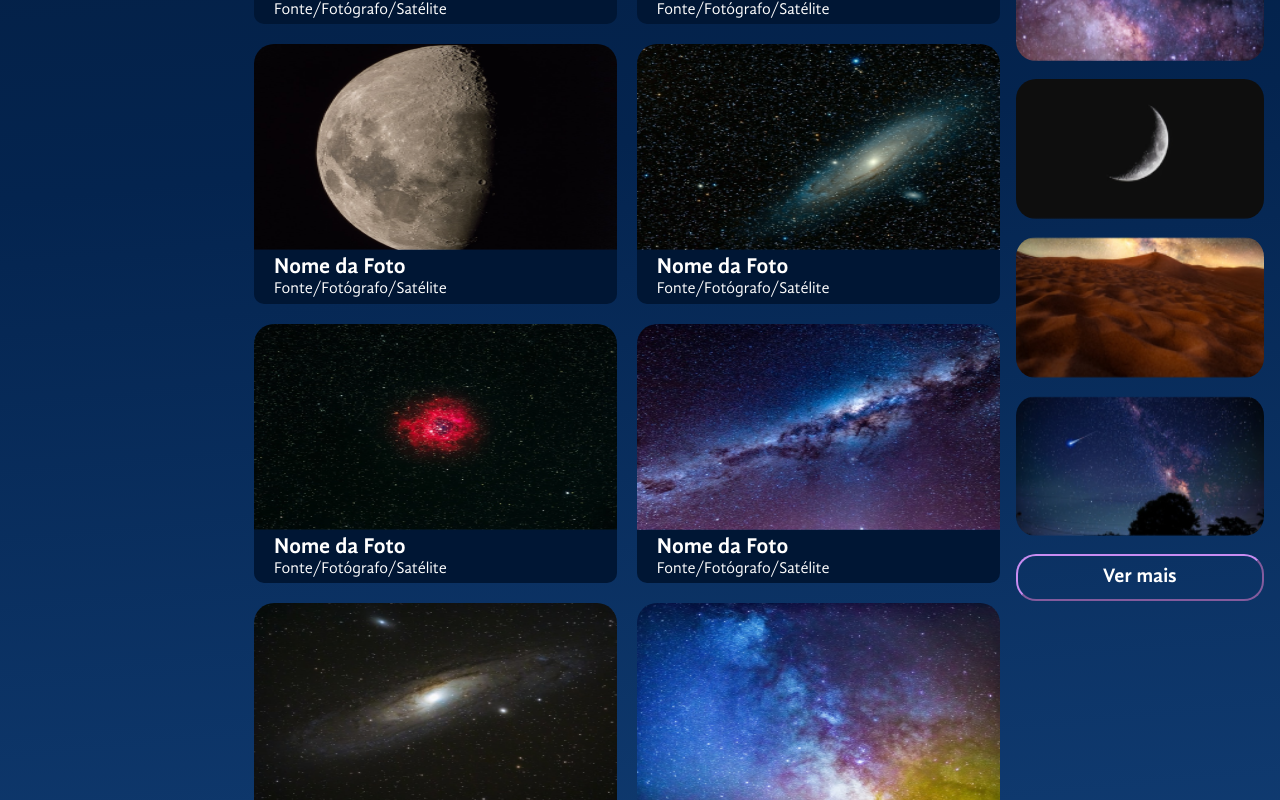
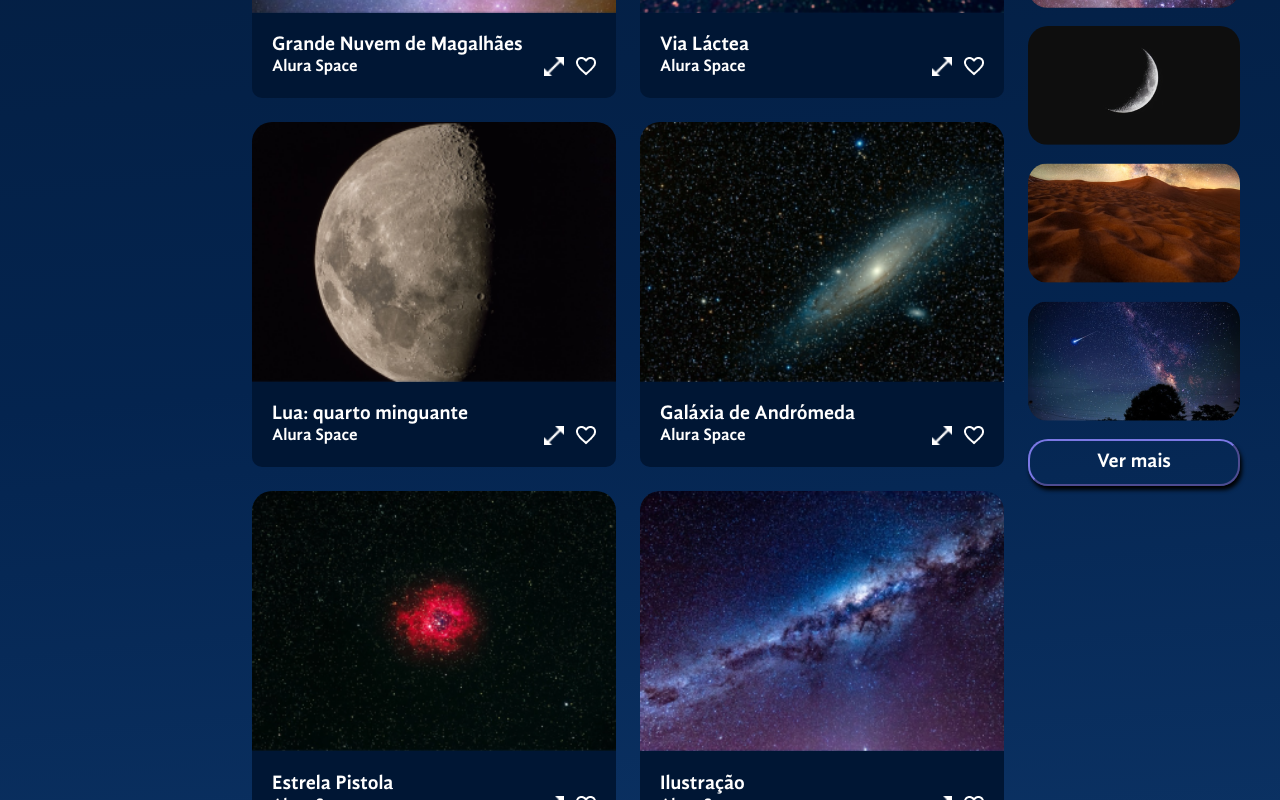
Before and after one commit to vinicius-crispim/space-app, a React (Vite) app: page / in a window 1280 px wide. Shown: the part 880-1680 px from the top of the page. Built offline with nearby package versions, Linux system fonts and the light colour scheme.

Commit message:
Adicionando arquivos json

```diff
--- a/src/App.jsx
+++ b/src/App.jsx
@@ -1,4 +1,5 @@
 import { styled } from "styled-components"
+import { useState } from "react"
 import EstilosGlobais from "./componentes/EstilosGlobais"
 import Header from "./componentes/Header"
 import BarraLateral from "./componentes/BarraLateral"
@@ -6,7 +7,7 @@ import ImagemDestaque from "./componentes/ImagemDestaque"
 import TagsSection from "./componentes/TagsSection"
 import Galeria from "./componentes/Galeria"
 import Footer from "./componentes/Footer"
-
+import fotos from './fotos.json'
 const FundoGradiente = styled.div`
   background: linear-gradient(174.61deg, #041833 4.16%, #04244F 48%, #154580 96.76%);
   min-height: 100vh;
@@ -14,67 +15,78 @@ const FundoGradiente = styled.div`
 `
 const MainContainer =styled.main`
   display: grid;
-  grid-template-columns: 210px auto;
+  grid-template-columns: 200px auto;
   align-items: top;
   gap: 12px;
 `
 
 const AppContainer =styled.div`
- padding: 0 2rem;
+ margin: 0 2.5rem;
 `
 
+
 const galeria =
-  {
-    galeriaGeral : [
-      {
+{
+  galeriaGeral : [
+    {
         nomeFoto: 'Nome da Foto',
         informacoesFoto: 'Fonte/Fotógrafo/Satélite',
-        foto: '/imagens/galeria/foto-1.png'
+        foto: '/imagens/galeria/foto-1.png',
+        favorito: false
       },
       {
         nomeFoto: 'Nome da Foto',
         informacoesFoto: 'Fonte/Fotógrafo/Satélite',
-        foto: '/imagens/galeria/foto-2.png'
+        foto: '/imagens/galeria/foto-2.png',
+        favorito: false
       },
       {
         nomeFoto: 'Nome da Foto',
         informacoesFoto: 'Fonte/Fotógrafo/Satélite',
-        foto: '/imagens/galeria/foto-3.png'
+        foto: '/imagens/galeria/foto-3.png',
+        favorito: false
       },
       {
         nomeFoto: 'Nome da Foto',
         informacoesFoto: 'Fonte/Fotógrafo/Satélite',
-        foto: '/imagens/galeria/foto-4.png'
+        foto: '/imagens/galeria/foto-4.png',
+        favorito: false
       },
       {
         nomeFoto: 'Nome da Foto',
         informacoesFoto: 'Fonte/Fotógrafo/Satélite',
-        foto: '/imagens/galeria/foto-5.png'
+        foto: '/imagens/galeria/foto-5.png',
+        favorito: false
       },
       {
         nomeFoto: 'Nome da Foto',
         informacoesFoto: 'Fonte/Fotógrafo/Satélite',
-        foto: '/imagens/galeria/foto-6.png'
+        foto: '/imagens/galeria/foto-6.png',
+        favorito: false
       },
       {
         nomeFoto: 'Nome da Foto',
         informacoesFoto: 'Fonte/Fotógrafo/Satélite',
-        foto: '/imagens/galeria/foto-7.png'
+        foto: '/imagens/galeria/foto-7.png',
+        favorito: false
       },
       {
         nomeFoto: 'Nome da Foto',
         informacoesFoto: 'Fonte/Fotógrafo/Satélite',
-        foto: '/imagens/galeria/foto-8.png'
+        foto: '/imagens/galeria/foto-8.png',
+        favorito: false
       },
       {
         nomeFoto: 'Nome da Foto',
         informacoesFoto: 'Fonte/Fotógrafo/Satélite',
-        foto: '/imagens/galeria/foto-9.png'
+        foto: '/imagens/galeria/foto-9.png',
+        favorito: false
       },
       {
         nomeFoto: 'Nome da Foto',
         informacoesFoto: 'Fonte/Fotógrafo/Satélite',
-        foto: '/imagens/galeria/foto-10.png'
+        foto: '/imagens/galeria/foto-10.png',
+        favorito: false
       }
     ],
     galeriaPopulares: [
@@ -98,6 +110,8 @@ const galeria =
 
 
 function App() {
+  const [fotosGaleria, setFotosGaleria] = useState(fotos);
+  const [fotoFavoritada, setFotoFavoritada] = useState();
   return (
     <FundoGradiente>
       <EstilosGlobais/>
@@ -108,7 +122,7 @@ function App() {
         <div>
           <ImagemDestaque titulo='A galeria mais completa de fotos do espaço!' imagem='/src/assets/banner.png'/>
           <TagsSection />
-          <Galeria galeriaGeral={galeria.galeriaGeral} galeriaPopulares={galeria.galeriaPopulares}/>
+          <Galeria fotosGaleria={fotosGaleria} galeriaPopulares={galeria.galeriaPopulares}/>
         </div>
       </MainContainer>
       </AppContainer>
--- a/src/componentes/Botao/index.jsx
+++ b/src/componentes/Botao/index.jsx
@@ -4,11 +4,17 @@ const BotaoStyled = styled.button`
     padding: 10px;
     background-color: transparent;
     border-radius: 20px;
-    border-color: #C98CF1;
+    border-color: #7B78E5;
     color: #FFFFFF;
     font-size:20px;
     font-family: GandhiSansBold;
+    box-shadow: 2px 4px 4px #000000;
     cursor:pointer;
+
+    &:hover{
+        transition: .3s;
+        background-color: #7B78E5;
+    }
 `;
 
 const Botao = ({children}) => {
--- a/src/componentes/Footer/index.jsx
+++ b/src/componentes/Footer/index.jsx
@@ -9,12 +9,12 @@ const FooterStyled = styled.footer`
     justify-content: space-between;
     align-items: center;
     color: #FDFDFD;
+    margin-top: 36px;
 `
 
 const RedesSociaisStyled = styled.div`
     display: flex;
     gap: 16px;
-
     img {
         padding: 10px;
         border: 2px solid #FDFDFD;
--- a/src/componentes/Galeria/GaleriaGeral/GaleriaGeralCard/index.jsx
+++ b/src/componentes/Galeria/GaleriaGeral/GaleriaGeralCard/index.jsx
@@ -1,42 +1,120 @@
+import { useEffect, useState } from "react"
 import { styled } from "styled-components"
+import Botao from "../../../Botao"
 
-const GaleriaGeralCardStyled = styled.div`
+const GaleriaGeralCardStyled = styled.figure`
     display: flex;
     flex-grow: 1;
+    width:260px;
     flex-direction: column;
-    flex-wrap: wrap;
+    margin: 0;
     img{
+        min-height: 256px;
         border-top-right-radius: 20px;
         border-top-left-radius: 20px;
     }
-    `
-const Info = styled.div`
-    flex-grow: 1;
+`
+const Info = styled.figcaption`
+    display: flex;
+    height: 85px;
+    flex-wrap: wrap;
     border-bottom-right-radius: 10px;
     border-bottom-left-radius: 10px;
     background-color: #001634;
     justify-content: center;
     flex-direction: column;
-    padding: 5px 20px;
-    p{
+    padding: 20px;
+    box-sizing: border-box;
+
+    h3{
+        width: 80%;
+    }
+
+    h3, footer{
         color: #FFFFFF;
         padding: 0;
         margin: 0;
-        font-size: 16px;
+        font-size:20px;
+        font-family: GandhiSansBold;
     }
-    p:first-child{
-        font-size:22px;
-        font-family: GandhiSansBold;
+
+    div{
+        display: flex;
+        flex-wrap: wrap;
+        justify-content: space-between;
+    }
+
+    footer{
+        font-size: 17px;
+    }
+
+    button {
+        width: 20px;
+        height: 19px;
+        background-color: transparent;
+        background-size: cover;
+        cursor: pointer;
+        border: none;
     }
 `
 
-const GaleriaGeralCard = ({foto, nomeFoto, informacoesFoto}) => {
+const FavoritarStyled = styled.button`
+    background-image: ${props => props.$favorito ? 'url(/icones/favorito-ativo.png)' : 'url(/icones/favorito.png)'};
+    &:hover{
+        cursor: pointer;
+    }
+`
+const ExpandirStyled = styled.button`
+    background-image: url('/icones/expandir.png');
+    margin-right: 12px;
+    &:hover{
+        cursor: pointer;
+    }
+
+`
+
+
+
+const GaleriaGeralCard = ({foto}) => {
     return (
+        // <GaleriaGeralCardStyled>
+        //     <img src={foto.path}></img>
+        //     <Info>
+        //         <p>{foto.titulo}</p>
+        //         <div>
+        //             <p>{foto.fonte}</p>
+        //             <div>
+        //                 {/* <FavoritarStyled $favorito={card.favorito}
+        //                 onClick={() => {
+        //                     {card.favorito === true ? setCard({favorito : false})
+        //                         : setCard({favorito: true})
+        //                     };
+        //                     console.log(card)
+        //                 }}
+        //                 />
+        //                 <ExpandirStyled $backgroundImage='/icones/expandir.png' onClick={()=>{
+        //                     console.log('expandido')
+        //                 }}/> */}
+        //             </div>
+        //         </div>
+        //     </Info>
+        // </GaleriaGeralCardStyled>
         <GaleriaGeralCardStyled>
-            <img src={foto}></img>
+            <img src={foto.path} alt="Imagem da galeria" />
             <Info>
-                <p>{nomeFoto}</p>
-                <p>{informacoesFoto}</p>
+                <h3>{foto.titulo}</h3>
+                <div>
+                    <footer>{foto.fonte}</footer>
+                    <div>
+                        <ExpandirStyled/>
+                        <FavoritarStyled $favorito={foto.favorito} onClick={() =>{
+                            console.log('aq')
+                            foto.favorito = foto.favorito === true ? false : true ;
+                            console.log(foto)
+                        }}/>
+                    </div>
+
+                </div>
             </Info>
         </GaleriaGeralCardStyled>
     )
--- a/src/componentes/Galeria/GaleriaGeral/index.jsx
+++ b/src/componentes/Galeria/GaleriaGeral/index.jsx
@@ -4,19 +4,17 @@ import GaleriaGeralCard from "./GaleriaGeralCard";
 const GaleriaGeralStyled = styled.section`
     display: flex ;
     flex-wrap: wrap;
-    gap: 20px;
-    flex-grow: 1;
+    gap: 24px;
+    box-sizing: border-box;
+    margin-right: 24px;
 `
 
-const GaleriaGeral = ({galeriaGeral}) => {
+const GaleriaGeral = ({fotosGaleria = []}) => {
+    console.log('aaa', fotosGaleria)
     return (
         <GaleriaGeralStyled>
-            {/* {galeriaGeral.map((foto, index) => {
-                return (<img key={index} src={foto.foto} alt="Foto"/>)})
-            } */}
-            {galeriaGeral.map((texto) => {
-                console.log(texto)
-                return <GaleriaGeralCard foto={texto.foto} nomeFoto={texto.nomeFoto} informacoesFoto={texto.informacoesFoto}/>
+            {fotosGaleria.map((foto, index) => {
+                return <GaleriaGeralCard key={index} foto={foto}/>
             })}
         </GaleriaGeralStyled>
     )
--- a/src/componentes/Galeria/GaleriaPopulares/index.jsx
+++ b/src/componentes/Galeria/GaleriaPopulares/index.jsx
@@ -5,14 +5,14 @@ const GaleriaPopularesStyled = styled.section`
     display: flex ;
     flex-direction: column;
     gap: 18px;
-
+    box-sizing: border-box;
     img {
         border-radius: 20px;
     }
 
 `
 
-const GaleriaPopulares = ({galeriaPopulares}) => {
+const GaleriaPopulares = ({galeriaPopulares = []}) => {
     return (
         <GaleriaPopularesStyled>
             {galeriaPopulares.map((foto, index) => <img key={index} src={foto.foto}
--- a/src/componentes/Galeria/index.jsx
+++ b/src/componentes/Galeria/index.jsx
@@ -5,10 +5,7 @@ import GaleriaGeral from "./GaleriaGeral";
 import GaleriaPopulares from "./GaleriaPopulares";
 const GaleriaStyled = styled.div`
     display: grid;
-    grid-template-columns : 75% 25%;
-    gap: 16px;
-
-    margin: 24px 0;
+    grid-template-columns : auto auto;
 
     div h2{
         color: #7B78E5;
@@ -23,12 +20,14 @@ const GaleriaStyled = styled.div`
     }
 `
 
-const Galeria = ({galeriaGeral, galeriaPopulares}) => {
+const Galeria = ({fotosGaleria = [], galeriaPopulares = []}) => {
+    console.log(fotosGaleria)
+
     return (
         <GaleriaStyled>
             <div>
                 <h2>Navegue pela galeria!</h2>
-                <GaleriaGeral galeriaGeral={galeriaGeral}/>
+                <GaleriaGeral fotosGaleria={fotosGaleria}/>
             </div>
             <div>
                 <h2>Populares</h2>
--- /dev/null
+++ b/src/fotos.json
@@ -0,0 +1,82 @@
+[
+    {
+      "titulo": "Grande Nuvem de Magalhães",
+      "fonte": "Alura Space",
+      "path": "/imagens/galeria/foto-1.png",
+      "id": "1",
+      "tagId": 2,
+      "favorito": false
+    },
+    {
+      "titulo": "Via Láctea",
+      "fonte": "Alura Space",
+      "path": "/imagens/galeria/foto-2.png",
+      "id": "2",
+      "tagId": 2,
+      "favorito": false
+    },
+    {
+      "titulo": "Lua: quarto minguante",
+      "fonte": "Alura Space",
+      "path": "/imagens/galeria/foto-3.png",
+      "id": "3",
+      "tagId": 3,
+      "favorito": false
+    },
+    {
+      "titulo": "Galáxia de Andrómeda",
+      "fonte": "Alura Space",
+      "path": "/imagens/galeria/foto-4.png",
+      "id": "4",
+      "tagId": 2,
+      "favorito": false
+    },
+    {
+      "titulo": "Estrela Pistola",
+      "fonte": "Alura Space",
+      "path": "/imagens/galeria/foto-5.png",
+      "id": "5",
+      "tagId": 1,
+      "favorito": false
+    },
+    {
+      "titulo": "Ilustração",
+      "fonte": "Alura Space",
+      "path": "/imagens/galeria/foto-6.png",
+      "id": "6",
+      "tagId": 4,
+      "favorito": false
+    },
+    {
+      "titulo": "Galáxia de Andrómeda",
+      "fonte": "Alura Space",
+      "path": "/imagens/galeria/foto-7.png",
+      "id": "7",
+      "tagId": 2,
+      "favorito": false
+    },
+    {
+      "titulo": "Ilustração",
+      "fonte": "Alura Space",
+      "path": "/imagens/galeria/foto-8.png",
+      "id": "8",
+      "tagId": 4,
+      "favorito": false
+    },
+    {
+      "titulo": "Céu estrelado",
+      "fonte": "Alura Space",
+      "path": "/imagens/galeria/foto-9.png",
+      "id": "9",
+      "tagId": 1,
+      "favorito": false
+    },
+    {
+      "titulo": "Ilustração",
+      "fonte": "Alura Space",
+      "path": "/imagens/galeria/foto-10.png",
+      "id": "10",
+      "tagId": 1,
+      "favorito": false
+    }
+  ]
```
Also changed, not shown: src/componentes/TagsSection/index.jsx (+3 -5 lines), src/componentes/TagsSection/mockTags.json (added, +22 -0 lines).
